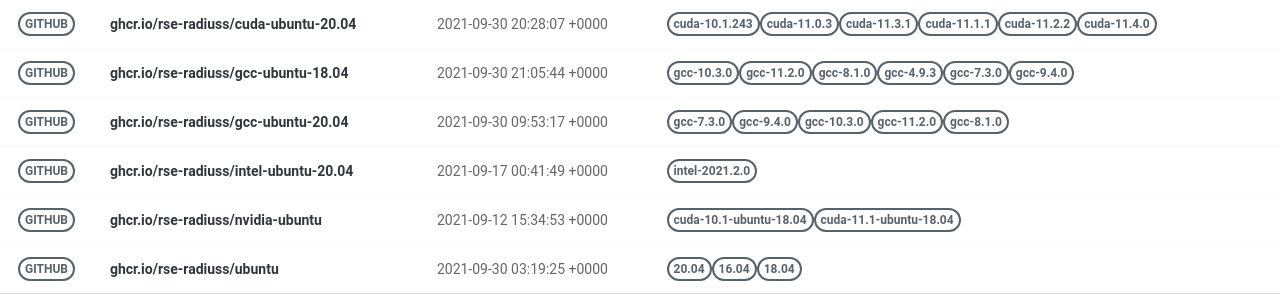
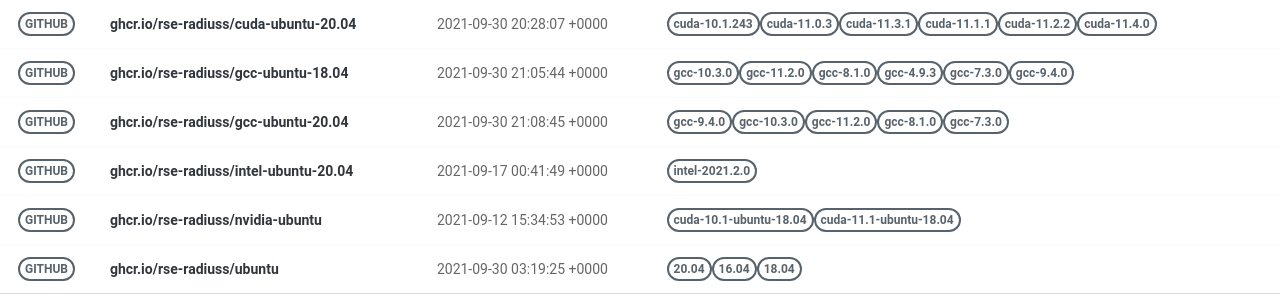
Before and after one commit to rse-ops/docker-images, a Jekyll site: the page built from pages/index.md, in a window 1280 px wide. Shown: the part 228-528 px from the top of the page. Built offline with Jekyll 4.4.1, drawn with Linux system fonts in a browser that asks for light colours; nearby versions of some CDN libraries.

Commit message:
Automated push to update library 2021-09-30

```diff
--- a/_library/ghcr.io-rse-radiuss-gcc-ubuntu-20.04.md
+++ b/_library/ghcr.io-rse-radiuss-gcc-ubuntu-20.04.md
@@ -1,14 +1,11 @@
 ---
 layout: container
 name: ghcr.io/rse-radiuss/gcc-ubuntu-20.04
-updated_at: 2021-09-30 09:53:17.990148
+updated_at: 2021-09-30 21:08:45.358553
 
 
 container_url: https://github.com/orgs/rse-radiuss/packages/container/package/gcc-ubuntu-20.04
 versions:
- - tag: gcc-7.3.0
-   dockerfile: https://github.com/rse-radiuss/docker-images/blob/main/ubuntu/gcc/Dockerfile
-   manifest: https://crane.ggcr.dev/manifest/ghcr.io/rse-radiuss/gcc-ubuntu-20.04:gcc-7.3.0
  - tag: gcc-9.4.0
    dockerfile: https://github.com/rse-radiuss/docker-images/blob/main/ubuntu/gcc/Dockerfile
    manifest: https://crane.ggcr.dev/manifest/ghcr.io/rse-radiuss/gcc-ubuntu-20.04:gcc-9.4.0
```
Also changed, not shown: other parts of _library/ghcr.io-rse-radiuss-gcc-ubuntu-20.04.md (+3 -0 lines).
